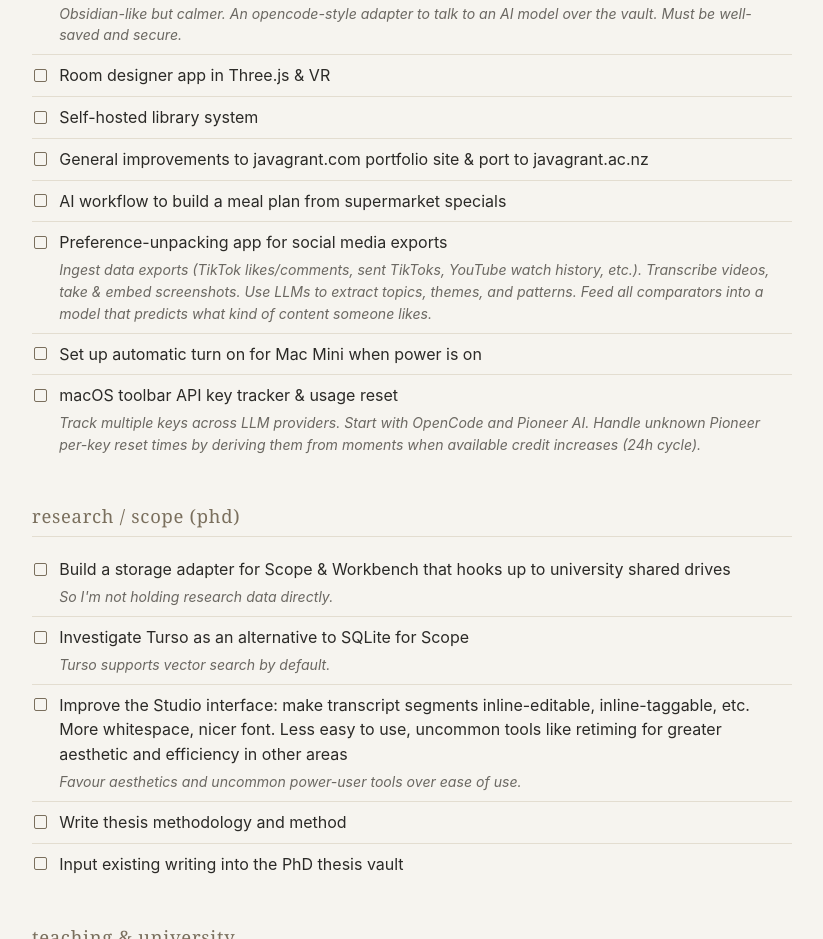
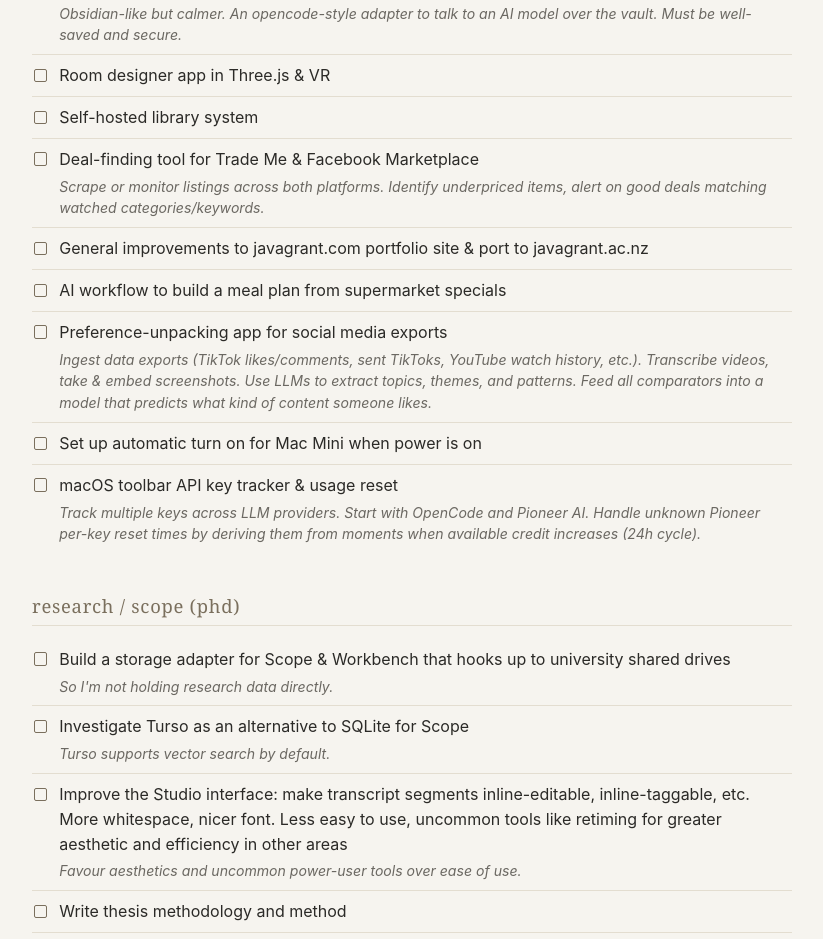
Before and after one commit to JavaGT/todo.javagrant.ac.nz, a plain HTML site: page index.html in a window 1280 px wide. Shown: the part 1321-2260 px from the top of the page, without its empty margins (228-1051 px from the left). Drawn offline with Linux system fonts and the light colour scheme.

Commit message:
Add deal-finding tool for Trade Me & Facebook Marketplace

```diff
--- a/index.html
+++ b/index.html
@@ -129,6 +129,9 @@
       </li>
       <li>Room designer app in Three.js &amp; VR</li>
       <li>Self-hosted library system</li>
+      <li>Deal-finding tool for Trade Me &amp; Facebook Marketplace
+        <span class="note">Scrape or monitor listings across both platforms. Identify underpriced items, alert on good deals matching watched categories/keywords.</span>
+      </li>
       <li>General improvements to javagrant.com portfolio site &amp; port to javagrant.ac.nz</li>
       <li>AI workflow to build a meal plan from supermarket specials</li>
       <li>Preference-unpacking app for social media exports
```
